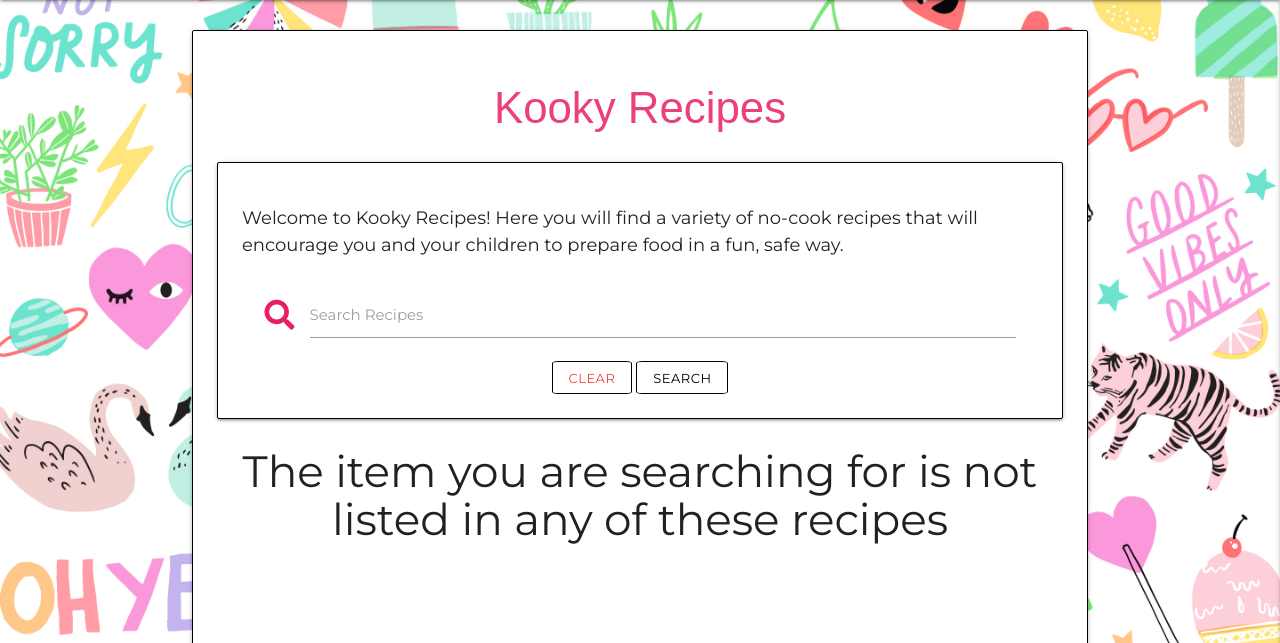
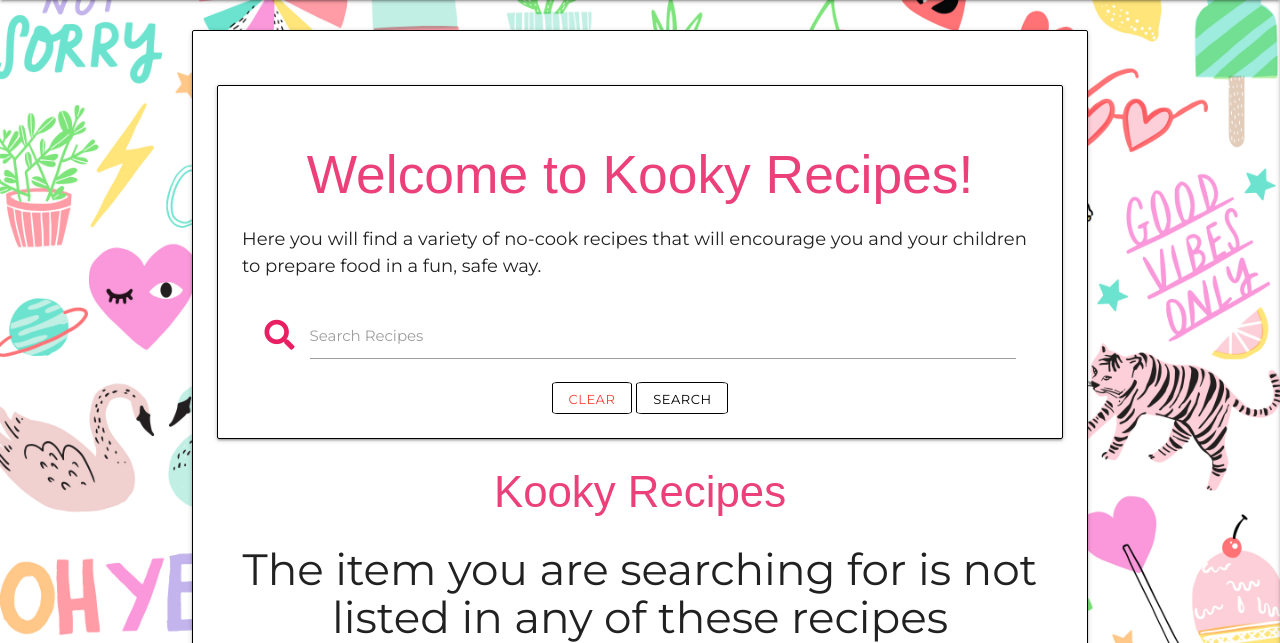
Before and after one commit to Saraholoughlin5/Milestone-Project-3, a Flask app: page / in a window 1280 px wide. Shown: the part 64-707 px from the top of the page. Run offline with Flask 2, Linux system fonts and the light colour scheme; data that the repository does not hold is empty; some libraries are stand-ins or nearby versions; some web fonts are replaced.

```diff
--- a/static/css/style.css
+++ b/static/css/style.css
@@ -87,16 +87,18 @@ nav ul a {
     font-size: 2rem;
 }
 
+.alert {
+    font-size: .5rem;
+}
+
 .subhead1 {
     font-family: 'Pattaya', sans-serif;
     font-size: 1.5rem;
-    color: darkolivegreen;
 }
 
 .subhead2 {
     font-family: 'Pattaya', sans-serif;
     font-size: 1.3rem;
-    color: darkolivegreen;
 }
 
 .imgstyle {
@@ -113,6 +115,8 @@ h5 {
 
 .wrap {
     white-space: pre-line;
+    margin-left: 2.5rem;
+    margin-bottom: 2rem;
 }
 
 .switch {
--- a/templates/add_recipe.html
+++ b/templates/add_recipe.html
@@ -14,6 +14,7 @@
 
         <div class="row card-panel">
             <form class="col s12" method="POST" action="{{ url_for('add_recipe') }}">
+                <h4 class="brand-text pink-text text-lighten-1 center-align">Recipe Details</h4>
                 <div class="row">
                     <div class="input-field col s12">
                         <i class="fas fa-book prefix pink-text text-lighten-1"></i>
--- a/templates/profile.html
+++ b/templates/profile.html
@@ -18,13 +18,13 @@
         {% for recipe in recipe %}
         {% if username|lower == recipe.submitted_by %}
 	        <li>
-            <div class="collapsible-header pink-text text-lighten-1">
+            <div class="collapsible-header teal-text text-lighten-1">
                 <div class="col s1">
                     <i class="fas fa-caret-down"></i>
                 </div>
                 <div class="col s5 m6 l6 xl8">{{ recipe.recipe_title }}
                     {% if recipe.has_allergens == "on" %}
-                    <i class="fas fa-exclamation teal-text text-lighten-1 tooltipped" data-position="top"
+                    <i class="fas fa-bell pink-text text-lighten-1 tooltipped" data-position="top"
                         data-tooltip="Contains allergens"></i>
                     {% endif %}
                 </div>
--- a/templates/recipe.html
+++ b/templates/recipe.html
@@ -3,10 +3,9 @@
 
 <div class="row card-panel recipespg">
 
-    <h3 class="brand-text pink-text text-lighten-1 center-align">Kooky Recipes</h3>
-
     <div class="row card-panel">
-        <p class="main-text">Welcome to Kooky Recipes! Here you will find a variety of no-cook recipes that will encourage you and your children to prepare food in a fun, safe way.</p>
+        <h2 class="center-align brand-text pink-text text-lighten-1">Welcome to Kooky Recipes!</h2>
+            <p class="main-text">Here you will find a variety of no-cook recipes that will encourage you and your children to prepare food in a fun, safe way.</p>
         <form action="{{ url_for('search') }}" method="post" class="col m12 l12">
 
                 <div class="row input-field col s12 m12">
@@ -24,21 +23,23 @@
         </form>
     </div>
 
+    <h3 class="brand-text pink-text text-lighten-1 center-align">Kooky Recipes</h3>
+
     {% if recipe|length > 0 %}
     <ul class="collapsible">
         {% for recipe in recipe %}
-        <li class="active">
-            <div class="collapsible-header pink-text text-lighten-1">
+        <li>
+            <div class="collapsible-header teal-text text-lighten-1">
                 <div class="col s1">
                     <i class="fas fa-caret-down"></i>
                 </div>
                 <div class="col s8 l10">{{ recipe.recipe_title }}
                     {% if recipe.has_allergens == "on" %}
-                    <i class="fas fa-exclamation teal-text text-lighten-1 tooltipped" data-position="top"
+                    <i class="fas fa-bell pink-text text-lighten-1 tooltipped" data-position="top"
                         data-tooltip="Contains allergens"></i>
                     {% endif %}
                 </div>
-                <div class="col s3 l2">
+                <div class="col s4 l2">
                     {% if session.user|lower == recipe.submitted_by|lower %}
                     <a href="{{ url_for('edit_recipe', recipe_id=recipe._id) }}"
                         class="btn-small white black-text edit-btn">Edit</a>
@@ -46,13 +47,13 @@
                 </div>
             </div>
             <div class="collapsible-body white">
-                <h5 class="teal-text text-lighten-1">Ingredients</h5>
+                <h5 class="teal-text text-lighten-1"><i class="fas fa-carrot prefix pink-text text-lighten-1"></i> &nbsp;Ingredients</h5>
                 <p class="wrap">{{ recipe.ingredients }}</p>
-                <h5 class="teal-text text-lighten-1">Materials</h5>
+                <h5 class="teal-text text-lighten-1"><i class="fas fa-utensil-spoon prefix pink-text text-lighten-1"></i> &nbsp;Materials</h5>
                 <p class="wrap">{{ recipe.material_items }}</p>
-                <h5 class="teal-text text-lighten-1">Method</h5>
+                <h5 class="teal-text text-lighten-1"><i class="fas fa-list-ol prefix pink-text text-lighten-1"></i> &nbsp;Method</h5>
                 <p class="wrap">{{ recipe.method }}</p>
-                <span class="subhead1 teal-text text-lighten-1">Category:</span><span> {{ recipe.category }}</span>
+                <span class="subhead1 teal-text text-lighten-1"><i class="fas fa-th-large prefix pink-text text-lighten-1"></i> &nbsp;Category:</span><span> {{ recipe.category }}</span>
                 <div class="imgstyle">
                     <img class="responsive-img limit-height" src="{{ recipe.image_link }}" target="_blank">
                     <p class="sub-details">(Submitted by {{ recipe.submitted_by }} on {{ recipe.date_submitted }})</p>
```
